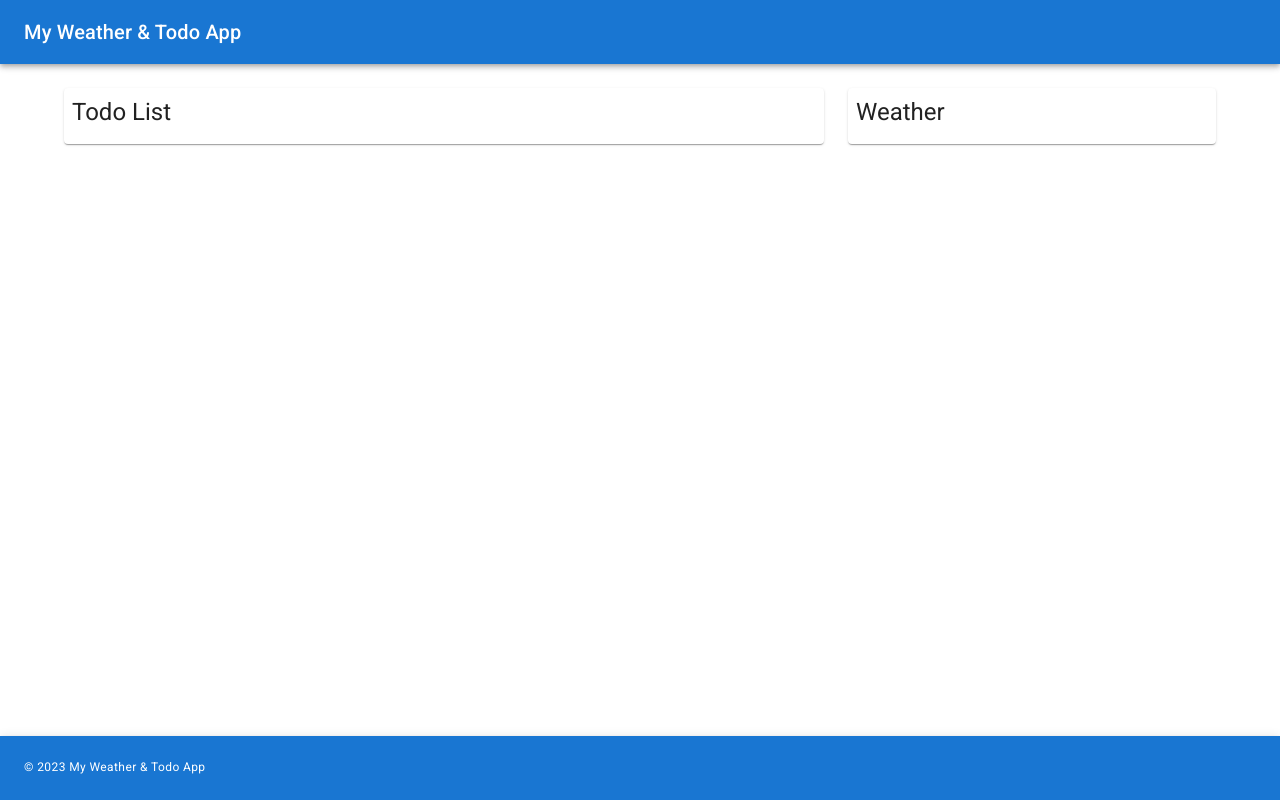
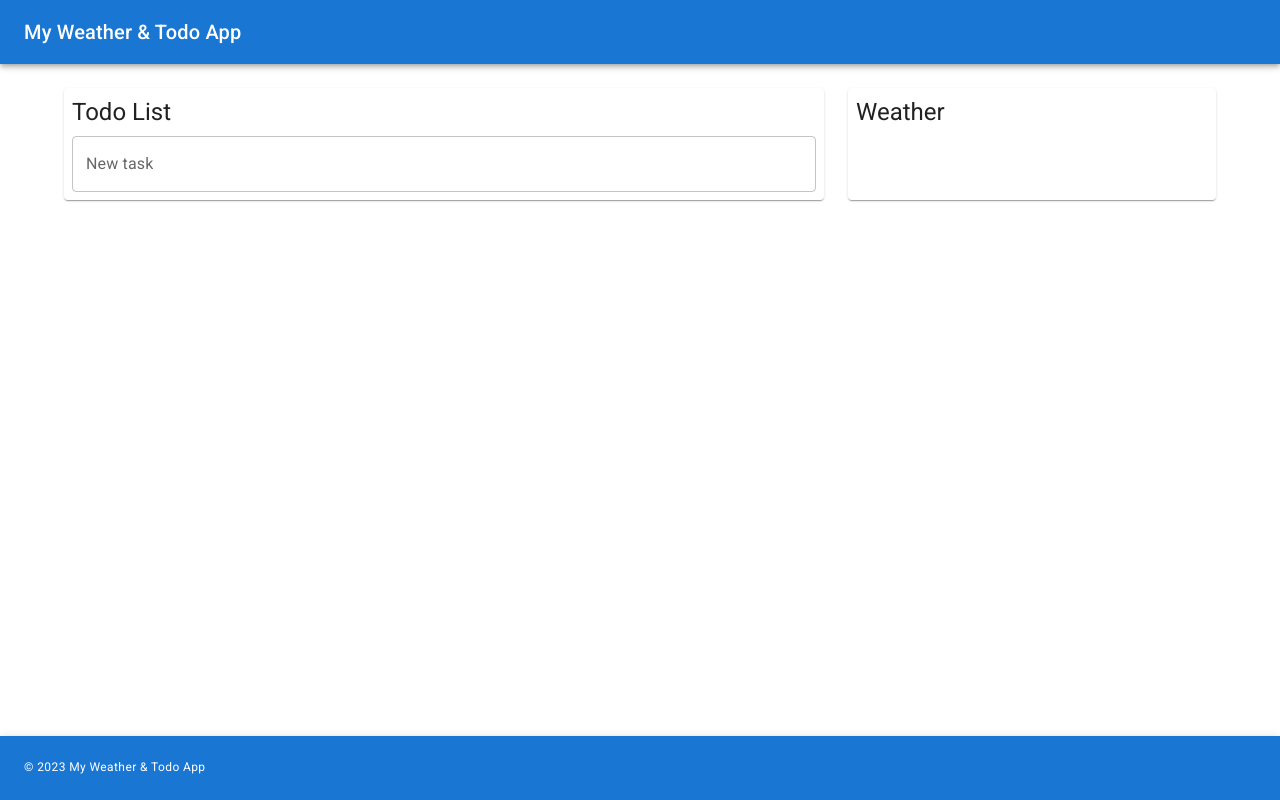
Before and after one commit to tamir61/todo-task, a React (Create React App) app: page / in a window 1280 px wide. Built offline with nearby package versions, Linux system fonts and the light colour scheme.

Commit message:
create basic todos list

```diff
--- /dev/null
+++ b/src/TodosWidget/TodosList.jsx
@@ -0,0 +1,29 @@
+import React from 'react';
+import { List, ListItem, ListItemText, Paper } from '@mui/material';
+import PropTypes from 'prop-types';
+
+function TodoList({ todos }) {
+  if (!Object.keys(todos || {}).length) {
+    return null;
+  }
+
+  return (
+    <Paper>
+      <List>
+        {Object.keys(todos).map(todoId => (
+          <ListItem key={todoId} dense>
+            <ListItemText primary={todos[todoId].task} />
+          </ListItem>
+        ))}
+      </List>
+    </Paper>
+  );
+}
+
+export default TodoList;
+
+TodoList.propTypes = {
+  todos: PropTypes.shape({
+    task: PropTypes.string.isRequired
+  }).isRequired
+};
--- a/src/TodosWidget/TodosWidget.jsx
+++ b/src/TodosWidget/TodosWidget.jsx
@@ -1,15 +1,41 @@
-import { Grid, Typography } from '@mui/material';
-import * as React from 'react';
+import React, { useState } from 'react';
+import { Grid, TextField, Typography } from '@mui/material';
 
 import WidgetContainer from '../components/WidgetContainer/WidgetContainer';
+import TodoList from './TodosList';
 
 function TodosWidget() {
+  const [inputValue, setInputValue] = useState('');
+  const [todosList, setTodosList] = useState({});
+
+  const handleOnChange = event => setInputValue(event.target.value);
+
+  const handleKeyPress = event => {
+    if (event.key === 'Enter' && inputValue) {
+      const toDoId = new Date().getTime();
+      setTodosList(prevValue => ({
+        [toDoId]: { task: inputValue },
+        ...prevValue
+      }));
+      setInputValue('');
+    }
+  };
+
   return (
     <Grid item xs={12} md={6} lg={8}>
       <WidgetContainer>
         <Typography variant="h5" component="h2" gutterBottom>
           Todo List
         </Typography>
+        <TextField
+          id="outlined-basic"
+          label="New task"
+          variant="outlined"
+          value={inputValue}
+          onChange={handleOnChange}
+          onKeyDown={handleKeyPress}
+        />
+        <TodoList todos={todosList} />
       </WidgetContainer>
     </Grid>
   );
```
